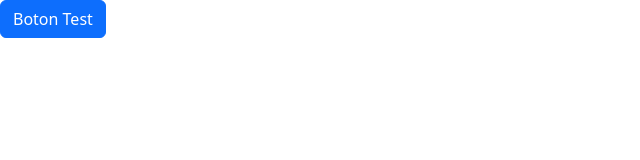
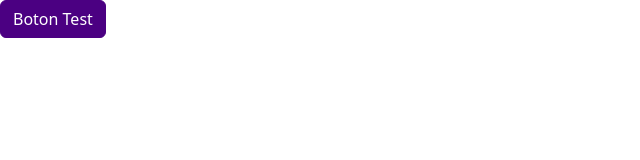
Before and after one commit to MiguelAngelRamos/patron-sass-7-1, a website: page index.html in a window 1280 px wide. Shown: the whole page, without its empty margins (0-640 px from the left). Drawn offline with Linux system fonts and the light colour scheme.

Commit message:
explicación

```diff
--- a/sass/abstracts/_variables.scss
+++ b/sass/abstracts/_variables.scss
@@ -1 +1,2 @@
 $primary: indigo !default;
+@import '../vendors/bootstrap';
--- a/sass/main.scss
+++ b/sass/main.scss
@@ -1 +1 @@
-@use "vendors/bootstrap";
+@use "abstracts/variables";
--- a/sass/vendors/_bootstrap.scss
+++ b/sass/vendors/_bootstrap.scss
@@ -1,3 +1 @@
-@use '../abstracts/variables';
-
-@use '../../node_modules/bootstrap/scss/bootstrap'
+@import '../../node_modules/bootstrap/scss/bootstrap';
--- /dev/null
+++ b/sass/vendors/_index.scss
@@ -0,0 +1 @@
+@forward 'bootstrap';
```
Also changed, not shown: README.md, build/css/main.css, 1 other file.
